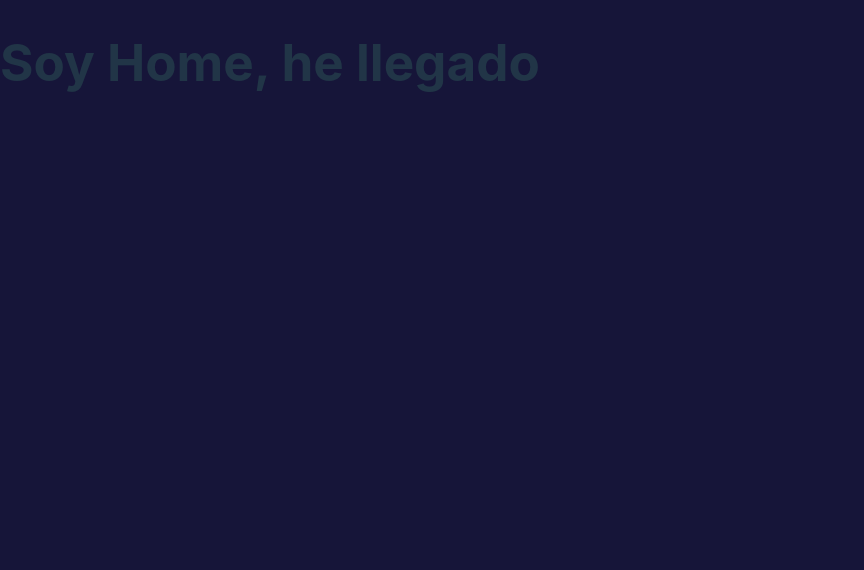
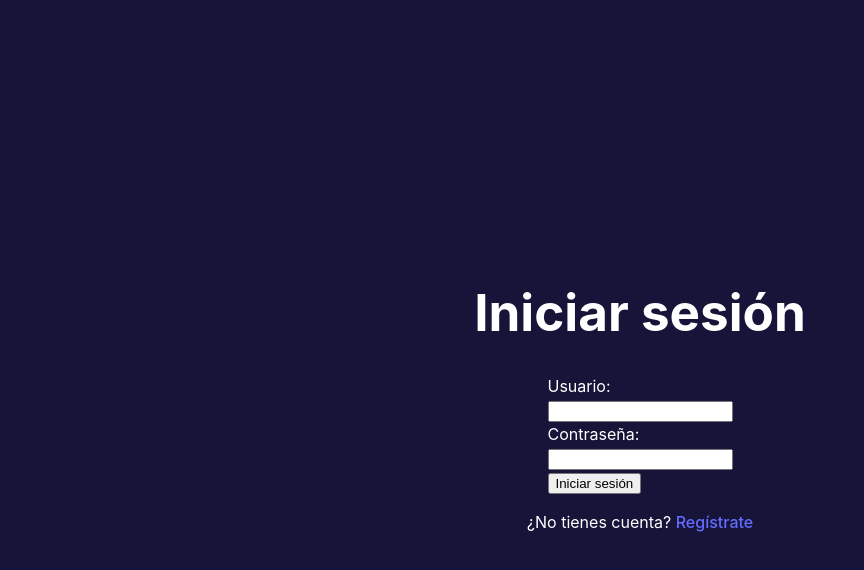
Before and after one commit to NicoleGL/demosaurio, a React (Vite) app: page / in a window 1280 px wide. Shown: the top 570 px of the page, without its empty margins (0-864 px from the left). Built offline with nearby package versions, Linux system fonts and the light colour scheme.

Commit message:
Inicio de la pagina de login

```diff
--- a/package.json
+++ b/package.json
@@ -14,7 +14,7 @@
     "react-dom": "^18.2.0"
   },
   "devDependencies": {
-    "@types/react": "^18.2.15",
+    "@types/react": "^18.2.23",
     "@types/react-dom": "^18.2.7",
     "@typescript-eslint/eslint-plugin": "^6.0.0",
     "@typescript-eslint/parser": "^6.0.0",
--- a/src/App.tsx
+++ b/src/App.tsx
@@ -1,5 +1,6 @@
 import React from 'react';
 import Home from './screens/Home';
+import Login from './screens/Login';
 import './App.css';
 
 function App() {
@@ -7,7 +8,7 @@ function App() {
   return (
     <>
       <div className="main-div">
-        <Home />
+        <Login />
       </div>
     </>
   )
--- /dev/null
+++ b/src/screens/Login/index.jsx
@@ -0,0 +1,22 @@
+import React from "react";
+import './index.module.css';
+
+function LoginPage() {
+
+
+    return(
+        <div className="main">
+            <h1>Iniciar sesión</h1>
+            <form>
+                <label for="username">Usuario:</label><br />
+                <input type="user" id="username" name="username" /><br />
+                <label for="password">Contraseña:</label><br />
+                <input type="password" id="password" name="password" /><br />
+                <input type="submit" id="submit" name="password" value="Iniciar sesión" />
+            </form>
+            <p>¿No tienes cuenta? <a>Regístrate</a></p>
+        </div>
+    )
+}
+
+export default LoginPage;
--- /dev/null
+++ b/src/screens/Login/index.module.css
@@ -0,0 +1,20 @@
+div {
+    width: 100%;
+    height: 100%;
+    display: flex;
+    align-items: center;
+    justify-content: center;
+    flex-direction: column;
+}
+
+h1 {
+    color: white;
+}
+
+label {
+    color: white;
+}
+
+p {
+    color:white;
+}
```
Also changed, not shown: 1 other file (tests, documents, lock files or other folders).
